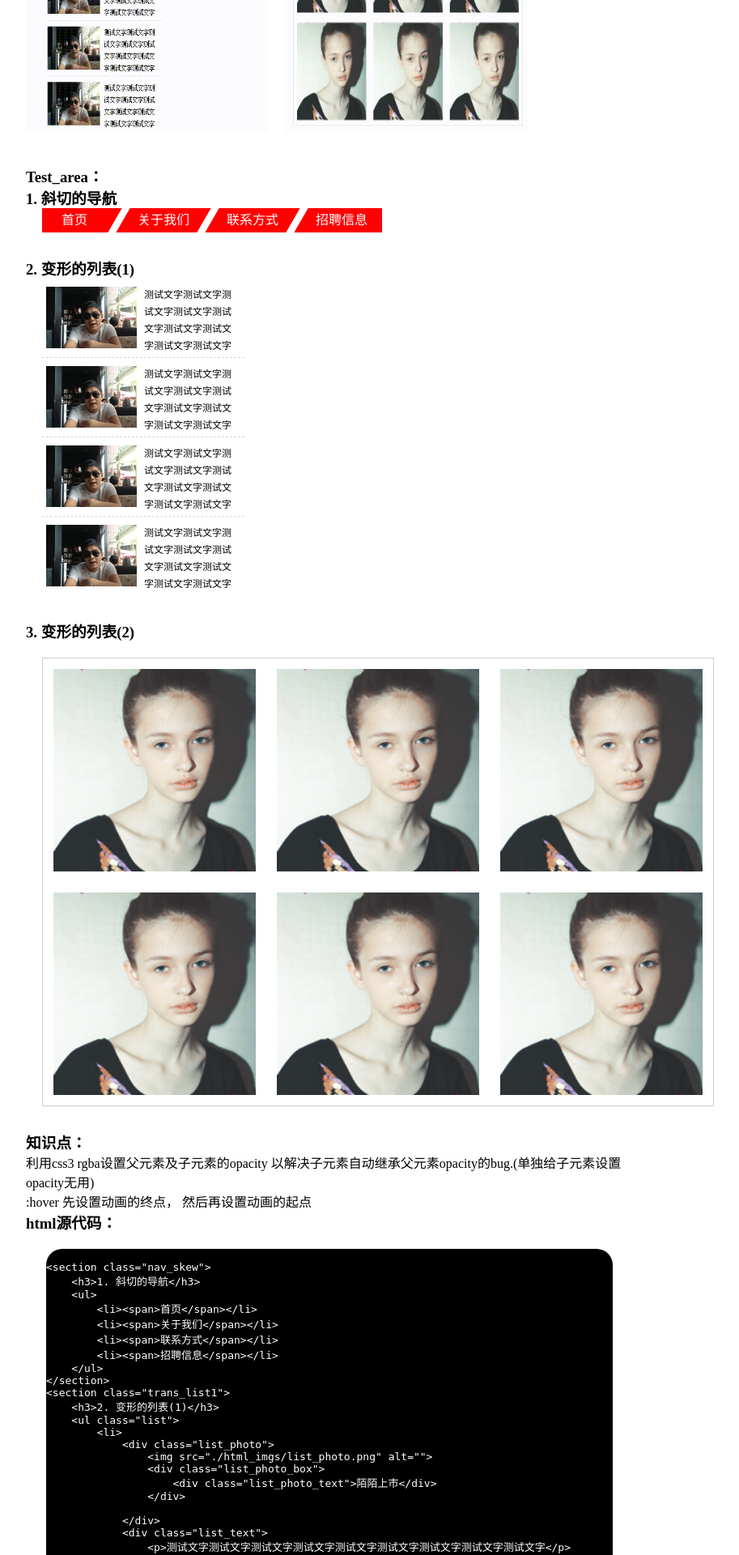
After one commit to tsgxyxl2019/myblog, a PHP site: page /html/advanced/transform_2.html in a window 1280 px wide. The commit adds this page. Shown: the part 320-2240 px from the top of the page at 81% size, without its empty margins (233-1146 px from the left). Run offline with PHP 8.4, Linux system fonts and the light colour scheme.

Commit message:
update transform_2
important update

```diff
--- a/html/advanced/html_css/html_css.css
+++ b/html/advanced/html_css/html_css.css
@@ -2,3 +2,4 @@
 .content .example{display:block; width: 300px;height: 300px;margin: 20px auto;}
 .test_area{margin-top: 20px;}
 pre {white-space: pre-wrap;word-wrap: break-word;background: black;color: white;width: 700px; margin: 20px auto;border-radius: 20px;}
+section{margin-bottom: 30px;}
--- /dev/null
+++ b/html/advanced/transform_2.html
@@ -0,0 +1,366 @@
+<!DOCTYPE html>
+<html lang="en">
+<head>
+    <meta charset="UTF-8">
+    <meta name="viewport" content="width=device-width, initial-scale=1.0">
+    <link rel="stylesheet" href="./html_css/html_css.css">
+    <title>Document</title>
+    <style>
+        *{padding: 0;margin: 0;}
+        ul {list-style: none;margin-left: 20px;}
+        img{display: block;}
+
+        .nav_skew ul{width: 420px;overflow: hidden;}
+        .nav_skew ul li{float: left;width: 100px;height: 30px;line-height: 30px;background: red;color: white;text-align: center;margin: 0 5px;transform: skew(-30deg);cursor: pointer;}
+        .nav_skew ul li span{display: block;transform: skew(30deg);}
+        .nav_skew ul li:first-child{padding-left: 20px;margin-left: -30px;}
+        .nav_skew ul li:last-child{padding-right: 20px;margin-right: -20px;}
+
+        .list{width: 250px;}
+        .list li{height: 97px;border-bottom: 1px #d0d6d9 dashed; overflow: hidden;}
+        .list li:last-child{border-bottom: none;}
+        .list .list_photo{float: left;width: 112px;height: 77px;margin:10px 9px 0 5px;position: relative;}
+        .list .list_photo img{width: 100%; }
+        .list .list_photo .list_photo_box{width: 92px; height: 57px;border: white 1px solid;position: absolute;z-index: 1;top: 10px;left: 10px;transform: translate(0,-100px) rotate(-90deg);transition: 0.4s; }
+        .list .list_photo .list_photo_box .list_photo_text{width:100%; color: white;text-align: center;margin-top: 22px;font-size: 12px;transform: translate(0,50px);transition: 0.4s;}
+        .list .list_text{float: left;width: 114px;font-size: 12px;line-height: 21px;margin-top: 10px;}
+
+        .list li:hover .list_photo .list_photo_box .list_photo_text{transform: translate(0,0);}
+        .list li:hover .list_photo .list_photo_box{transform: translate(0,0) rotate(0);}
+
+        .pic_list{width:828px;margin: 20px auto;}
+        .pic_list ul{width: 828px;border: 1px #cccccc solid;}
+        .pic_list ul li{float: left;margin: 13px 13px;position: relative;overflow: hidden;}
+        .pic_list ul li .img_text{width: 250px;height: 0px;position:absolute;top: 50px;background:rgba(0,0,0,.5);transform: translate(-45px,-45px) rotate(45deg);transition: 0.5s;overflow: hidden;z-index: 2;}
+        .pic_list ul li .img_text .text{width:100%;line-height: 22px;font-size: 22px;text-align: center;color: rgba(255, 255, 255,1);font-weight: bold;margin-top: 16px;padding-bottom: 18px;border-bottom: 3px solid #b1a5ab;;z-index: 2;}
+        .pic_list ul li .img_text .para{width:100%;word-wrap:break-word;text-align: center;margin-top: 13px; line-height: 26px;font-size: 18px;color: rgba(255, 255, 255,1);z-index: 2;}
+        .pic_list ul li .upsquare{width: 350px;height: 350px;position: absolute;background: rgba(199,4,109,.4);z-index: 1;left: -140px;top: -420px;transform: rotate(45deg) translate(0,0);transition: .5s;transform-origin: center center;z-index:0;}
+        .pic_list ul li .downsquare{width: 350px;height: 350px;position: absolute;left: 48px;top: 320px;z-index: 1;background: rgba(199,4,109,.5);transform: rotate(45deg) translate(0);transition: .5s;transform-origin: center center;z-index:0;}
+
+        .pic_list ul li:hover .img_text{transform: translate(0,0) rotate(0);height:150px}
+        .pic_list ul li:hover .upsquare{transform: translate(0,200px) rotate(45deg);top: -340px}
+        .pic_list ul li:hover .downsquare{transform: translate(0,200px) rotate(45deg);top: -150px}
+
+        .l{float: left;}
+        .clear::after{content: "";display: block;clear: both;}
+    </style>
+
+</head>
+<body>
+    <div class="content">
+        <h2>需求:</h2>
+        <h3>1. 斜切的导航</h3>
+        <h3>2. 变形的列表(1)</h3>
+        <h3>3. 变形的列表(2)</h3>
+        <h3>示例：</h3>
+        <div class="clear">
+            <img class= "example l" src="./html_example/transform_2_1.gif" style="margin-right:20px" alt="">
+            <img class= "example l" src="./html_example/transform_2_2.gif" alt="">
+        </div>
+        <div class="test_area">
+            <h3>Test_area：</h3>
+            <div>
+                <section class="nav_skew">
+                    <h3>1. 斜切的导航</h3>
+                    <ul>
+                        <li><span>首页</span></li>
+                        <li><span>关于我们</span></li>
+                        <li><span>联系方式</span></li>
+                        <li><span>招聘信息</span></li>
+                    </ul>
+                </section>
+                <section class="trans_list1">
+                    <h3>2. 变形的列表(1)</h3>
+                    <ul class="list">
+                        <li>
+                            <div class="list_photo">
+                                <img src="./html_imgs/list_photo.png" alt="">
+                                <div class="list_photo_box">
+                                    <div class="list_photo_text">陌陌上市</div>
+                                </div>
+
+                            </div>
+                            <div class="list_text">
+                                <p>测试文字测试文字测试文字测试文字测试文字测试文字测试文字测试文字测试文字</p>
+                            </div>
+                        </li>
+                        <li>
+                            <div class="list_photo">
+                                <img src="./html_imgs/list_photo.png" alt="">
+                                <div class="list_photo_box">
+                                    <div class="list_photo_text">陌陌上市</div>
+                                </div>
+                            </div>
+                            <div class="list_text">
+                                <p>测试文字测试文字测试文字测试文字测试文字测试文字测试文字测试文字测试文字</p>
+                            </div>
+                        </li>
+                        <li>
+                            <div class="list_photo">
+                                <img src="./html_imgs/list_photo.png" alt="">
+                                <div class="list_photo_box">
+                                    <div class="list_photo_text">陌陌上市</div>
+                                </div>
+                            </div>
+                            <div class="list_text">
+                                <p>测试文字测试文字测试文字测试文字测试文字测试文字测试文字测试文字测试文字</p>
+                            </div>
+                        </li>
+                        <li>
+                            <div class="list_photo">
+                                <img src="./html_imgs/list_photo.png" alt="">
+                                <div class="list_photo_box">
+                                    <div class="list_photo_text">陌陌上市</div>
+                                </div>
+                            </div>
+                            <div class="list_text">
+                                <p>测试文字测试文字测试文字测试文字测试文字测试文字测试文字测试文字测试文字</p>
+                            </div>
+                        </li>
+                    </ul>
+                </section>
+                <section>
+                    <h3>3. 变形的列表(2)</h3>
+                    <div class="pic_list">
+                        <ul class="clear">
+                            <li>
+                                <img src="./html_imgs/list_photo_2.png" alt="">
+                                <div class="img_text">
+                                    <p class="text">测试文字</p>
+                                    <p class="para">测试段落测试段落测试段落测试段落测试段落</p>
+                                </div>
+                                <div class="upsquare"></div>
+                                <div class="downsquare"></div>
+                            </li>
+                            <li>
+                                <img src="./html_imgs/list_photo_2.png" alt="">
+                                <div class="img_text">
+                                    <p class="text">测试文字</p>
+                                    <p class="para">测试段落测试段落测试段落测试段落测试段落</p>
+                                </div>
+                                <div class="upsquare"></div>
+                                <div class="downsquare"></div>
+                            </li>
+                            <li>
+                                <img src="./html_imgs/list_photo_2.png" alt="">
+                                <div class="img_text">
+                                    <p class="text">测试文字</p>
+                                    <p class="para">测试段落测试段落测试段落测试段落测试段落</p>
+                                </div>
+                                <div class="upsquare"></div>
+                                <div class="downsquare"></div>
+                            </li>
+                            <li>
+                                <img src="./html_imgs/list_photo_2.png" alt="">
+                                <div class="img_text">
+                                    <p class="text">测试文字</p>
+                                    <p class="para">测试段落测试段落测试段落测试段落测试段落</p>
+                                </div>
+                                <div class="upsquare"></div>
+                                <div class="downsquare"></div>
+                            </li>
+                            <li>
+                                <img src="./html_imgs/list_photo_2.png" alt="">
+                                <div class="img_text">
+                                    <p class="text">测试文字</p>
+                                    <p class="para">测试段落测试段落测试段落测试段落测试段落</p>
+                                </div>
+                                <div class="upsquare"></div>
+                                <div class="downsquare"></div>
+                            </li>
+                            <li>
+                                <img src="./html_imgs/list_photo_2.png" alt="">
+                                <div class="img_text">
+                                    <p class="text">测试文字</p>
+                                    <p class="para">测试段落测试段落测试段落测试段落测试段落</p>
+                                </div>
+                                <div class="upsquare"></div>
+                                <div class="downsquare"></div>
+                            </li>
+                        </ul>
+                    </div>
+
+
+                </section>
+            </div>
+        </div>
+        <h3>知识点：</h3>
+        <p>利用css3 rgba设置父元素及子元素的opacity 以解决子元素自动继承父元素opacity的bug.(单独给子元素设置opacity无用) </p>
+        <p>:hover 先设置动画的终点， 然后再设置动画的起点</p>
+        <p></p>
+        <p></p>
+        <h3>html源代码：</h3>
+<pre>
+<code>
+&lt;section class="nav_skew"&gt;
+    &lt;h3&gt;1. 斜切的导航&lt;/h3&gt;
+    &lt;ul&gt;
+        &lt;li&gt;&lt;span&gt;首页&lt;/span&gt;&lt;/li&gt;
+        &lt;li&gt;&lt;span&gt;关于我们&lt;/span&gt;&lt;/li&gt;
+        &lt;li&gt;&lt;span&gt;联系方式&lt;/span&gt;&lt;/li&gt;
+        &lt;li&gt;&lt;span&gt;招聘信息&lt;/span&gt;&lt;/li&gt;
+    &lt;/ul&gt;
+&lt;/section&gt;
+&lt;section class="trans_list1"&gt;
+    &lt;h3&gt;2. 变形的列表(1)&lt;/h3&gt;
+    &lt;ul class="list"&gt;
+        &lt;li&gt;
+            &lt;div class="list_photo"&gt;
+                &lt;img src="./html_imgs/list_photo.png" alt=""&gt;
+                &lt;div class="list_photo_box"&gt;
+                    &lt;div class="list_photo_text"&gt;陌陌上市&lt;/div&gt;
+                &lt;/div&gt;
+
+            &lt;/div&gt;
+            &lt;div class="list_text"&gt;
+                &lt;p&gt;测试文字测试文字测试文字测试文字测试文字测试文字测试文字测试文字测试文字&lt;/p&gt;
+            &lt;/div&gt;
+        &lt;/li&gt;
+        &lt;li&gt;
+            &lt;div class="list_photo"&gt;
+                &lt;img src="./html_imgs/list_photo.png" alt=""&gt;
+                &lt;div class="list_photo_box"&gt;
+                    &lt;div class="list_photo_text"&gt;陌陌上市&lt;/div&gt;
+                &lt;/div&gt;
+            &lt;/div&gt;
+            &lt;div class="list_text"&gt;
+                &lt;p&gt;测试文字测试文字测试文字测试文字测试文字测试文字测试文字测试文字测试文字&lt;/p&gt;
+            &lt;/div&gt;
+        &lt;/li&gt;
+        &lt;li&gt;
+            &lt;div class="list_photo"&gt;
+                &lt;img src="./html_imgs/list_photo.png" alt=""&gt;
+                &lt;div class="list_photo_box"&gt;
+                    &lt;div class="list_photo_text"&gt;陌陌上市&lt;/div&gt;
+                &lt;/div&gt;
+            &lt;/div&gt;
+            &lt;div class="list_text"&gt;
+                &lt;p&gt;测试文字测试文字测试文字测试文字测试文字测试文字测试文字测试文字测试文字&lt;/p&gt;
+            &lt;/div&gt;
+        &lt;/li&gt;
+        &lt;li&gt;
+            &lt;div class="list_photo"&gt;
+                &lt;img src="./html_imgs/list_photo.png" alt=""&gt;
+                &lt;div class="list_photo_box"&gt;
+                    &lt;div class="list_photo_text"&gt;陌陌上市&lt;/div&gt;
+                &lt;/div&gt;
+            &lt;/div&gt;
+            &lt;div class="list_text"&gt;
+                &lt;p&gt;测试文字测试文字测试文字测试文字测试文字测试文字测试文字测试文字测试文字&lt;/p&gt;
+            &lt;/div&gt;
+        &lt;/li&gt;
+    &lt;/ul&gt;
+&lt;/section&gt;
+&lt;section&gt;
+    &lt;h3&gt;3. 变形的列表(1)&lt;/h3&gt;
+    &lt;div class="pic_list"&gt;
+        &lt;ul class="clear"&gt;
+            &lt;li&gt;
+                &lt;img src="./html_imgs/list_photo_2.png" alt=""&gt;
+                &lt;div class="img_text"&gt;
+                    &lt;p class="text"&gt;测试文字&lt;/p&gt;
+                    &lt;p class="para"&gt;测试段落测试段落测试段落测试段落测试段落&lt;/p&gt;
+                &lt;/div&gt;
+                &lt;div class="upsquare"&gt;&lt;/div&gt;
+                &lt;div class="downsquare"&gt;&lt;/div&gt;
+            &lt;/li&gt;
+            &lt;li&gt;
+                &lt;img src="./html_imgs/list_photo_2.png" alt=""&gt;
+                &lt;div class="img_text"&gt;
+                    &lt;p class="text"&gt;测试文字&lt;/p&gt;
+                    &lt;p class="para"&gt;测试段落测试段落测试段落测试段落测试段落&lt;/p&gt;
+                &lt;/div&gt;
+                &lt;div class="upsquare"&gt;&lt;/div&gt;
+                &lt;div class="downsquare"&gt;&lt;/div&gt;
+            &lt;/li&gt;
+            &lt;li&gt;
+                &lt;img src="./html_imgs/list_photo_2.png" alt=""&gt;
+                &lt;div class="img_text"&gt;
+                    &lt;p class="text"&gt;测试文字&lt;/p&gt;
+                    &lt;p class="para"&gt;测试段落测试段落测试段落测试段落测试段落&lt;/p&gt;
+                &lt;/div&gt;
+                &lt;div class="upsquare"&gt;&lt;/div&gt;
+                &lt;div class="downsquare"&gt;&lt;/div&gt;
+            &lt;/li&gt;
+            &lt;li&gt;
+                &lt;img src="./html_imgs/list_photo_2.png" alt=""&gt;
+                &lt;div class="img_text"&gt;
+                    &lt;p class="text"&gt;测试文字&lt;/p&gt;
+                    &lt;p class="para"&gt;测试段落测试段落测试段落测试段落测试段落&lt;/p&gt;
+                &lt;/div&gt;
+                &lt;div class="upsquare"&gt;&lt;/div&gt;
+                &lt;div class="downsquare"&gt;&lt;/div&gt;
+            &lt;/li&gt;
+            &lt;li&gt;
+                &lt;img src="./html_imgs/list_photo_2.png" alt=""&gt;
+                &lt;div class="img_text"&gt;
+                    &lt;p class="text"&gt;测试文字&lt;/p&gt;
+                    &lt;p class="para"&gt;测试段落测试段落测试段落测试段落测试段落&lt;/p&gt;
+                &lt;/div&gt;
+                &lt;div class="upsquare"&gt;&lt;/div&gt;
+                &lt;div class="downsquare"&gt;&lt;/div&gt;
+            &lt;/li&gt;
+            &lt;li&gt;
+                &lt;img src="./html_imgs/list_photo_2.png" alt=""&gt;
+                &lt;div class="img_text"&gt;
+                    &lt;p class="text"&gt;测试文字&lt;/p&gt;
+                    &lt;p class="para"&gt;测试段落测试段落测试段落测试段落测试段落&lt;/p&gt;
+                &lt;/div&gt;
+                &lt;div class="upsquare"&gt;&lt;/div&gt;
+                &lt;div class="downsquare"&gt;&lt;/div&gt;
+            &lt;/li&gt;
+        &lt;/ul&gt;
+    &lt;/div&gt;
+&lt;/section&gt;
+</code>
+</pre>
+
+        <h3>css源代码：</h3>
+<pre>
+<code>
+&lt;style&gt;
+    *{padding: 0;margin: 0;}
+    ul {list-style: none;margin-left: 20px;}
+    img{display: block;}
+
+    .nav_skew ul{width: 420px;overflow: hidden;}
+    .nav_skew ul li{float: left;width: 100px;height: 30px;line-height: 30px;background: red;color: white;text-align: center;margin: 0 5px;transform: skew(-30deg);cursor: pointer;}
+    .nav_skew ul li span{display: block;transform: skew(30deg);}
+    .nav_skew ul li:first-child{padding-left: 20px;margin-left: -30px;}
+    .nav_skew ul li:last-child{padding-right: 20px;margin-right: -20px;}
+
+    .list{width: 250px;}
+    .list li{height: 97px;border-bottom: 1px #d0d6d9 dashed; overflow: hidden;}
+    .list li:last-child{border-bottom: none;}
+    .list .list_photo{float: left;width: 112px;height: 77px;margin:10px 9px 0 5px;position: relative;}
+    .list .list_photo img{width: 100%; }
+    .list .list_photo .list_photo_box{width: 92px; height: 57px;border: white 1px solid;position: absolute;z-index: 1;top: 10px;left: 10px;transform: translate(0,-100px) rotate(-90deg);transition: 0.4s; }
+    .list .list_photo .list_photo_box .list_photo_text{width:100%; color: white;text-align: center;margin-top: 22px;font-size: 12px;transform: translate(0,50px);transition: 0.4s;}
+    .list .list_text{float: left;width: 114px;font-size: 12px;line-height: 21px;margin-top: 10px;}
+
+    .list li:hover .list_photo .list_photo_box .list_photo_text{transform: translate(0,0);}
+    .list li:hover .list_photo .list_photo_box{transform: translate(0,0) rotate(0);}
+
+    .pic_list{width:828px;margin: 20px auto;}
+    .pic_list ul{width: 828px;border: 1px #cccccc solid;}
+    .pic_list ul li{float: left;margin: 13px 13px;position: relative;overflow: hidden;}
+    .pic_list ul li .img_text{width: 250px;height: 0px;position:absolute;top: 50px;background:rgba(0,0,0,.5);transform: translate(-45px,-45px) rotate(45deg);transition: 0.5s;overflow: hidden;z-index: 2;}
+    .pic_list ul li .img_text .text{width:100%;line-height: 22px;font-size: 22px;text-align: center;color: rgba(255, 255, 255,1);font-weight: bold;margin-top: 16px;padding-bottom: 18px;border-bottom: 3px solid #b1a5ab;;z-index: 2;}
+    .pic_list ul li .img_text .para{width:100%;word-wrap:break-word;text-align: center;margin-top: 13px; line-height: 26px;font-size: 18px;color: rgba(255, 255, 255,1);z-index: 2;}
+    .pic_list ul li .upsquare{width: 350px;height: 350px;position: absolute;background: rgba(199,4,109,.4);z-index: 1;left: -140px;top: -420px;transform: rotate(45deg) translate(0,0);transition: .5s;transform-origin: center center;z-index:0;}
+    .pic_list ul li .downsquare{width: 350px;height: 350px;position: absolute;left: 48px;top: 320px;z-index: 1;background: rgba(199,4,109,.5);transform: rotate(45deg) translate(0);transition: .5s;transform-origin: center center;z-index:0;}
+
+    .pic_list ul li:hover .img_text{transform: translate(0,0) rotate(0);height:150px}
+    .pic_list ul li:hover .upsquare{transform: translate(0,200px) rotate(45deg);top: -340px}
+    .pic_list ul li:hover .downsquare{transform: translate(0,200px) rotate(45deg);top: -150px}
+
+    .l{float: left;}
+    .clear::after{content: "";display: block;clear: both;}
+&lt;/style&gt;
+</code>
+</pre>
+
+    </div>
+
+</body>
+</html>
--- a/index.html
+++ b/index.html
@@ -134,7 +134,10 @@
                                 <a href="#">2.1.13 transition过渡及实例</a>
                             </li>
                             <li class="point_child_child_list" id = "transform.html"  >
-                                <a href="#">2.1.14 transform元素变形及实例</a>
+                                <a href="#">2.1.14 transform元素变形及实例1</a>
+                            </li>
+                            <li class="point_child_child_list" id = "transform_2.html"  >
+                                <a href="#">2.1.15 transform元素变形及实例2</a>
                             </li>
                         </ul>
                     </li>
```
Also changed, not shown: html/advanced/test.html (added, +88 -0 lines), html/advanced/html_example/transform_2.gif (added), html/advanced/html_example/transform_2_1.gif (added), html/advanced/html_example/transform_2_2.gif (added), html/advanced/html_imgs/list_photo.png (added), html/advanced/html_imgs/list_photo_2.png (added).
